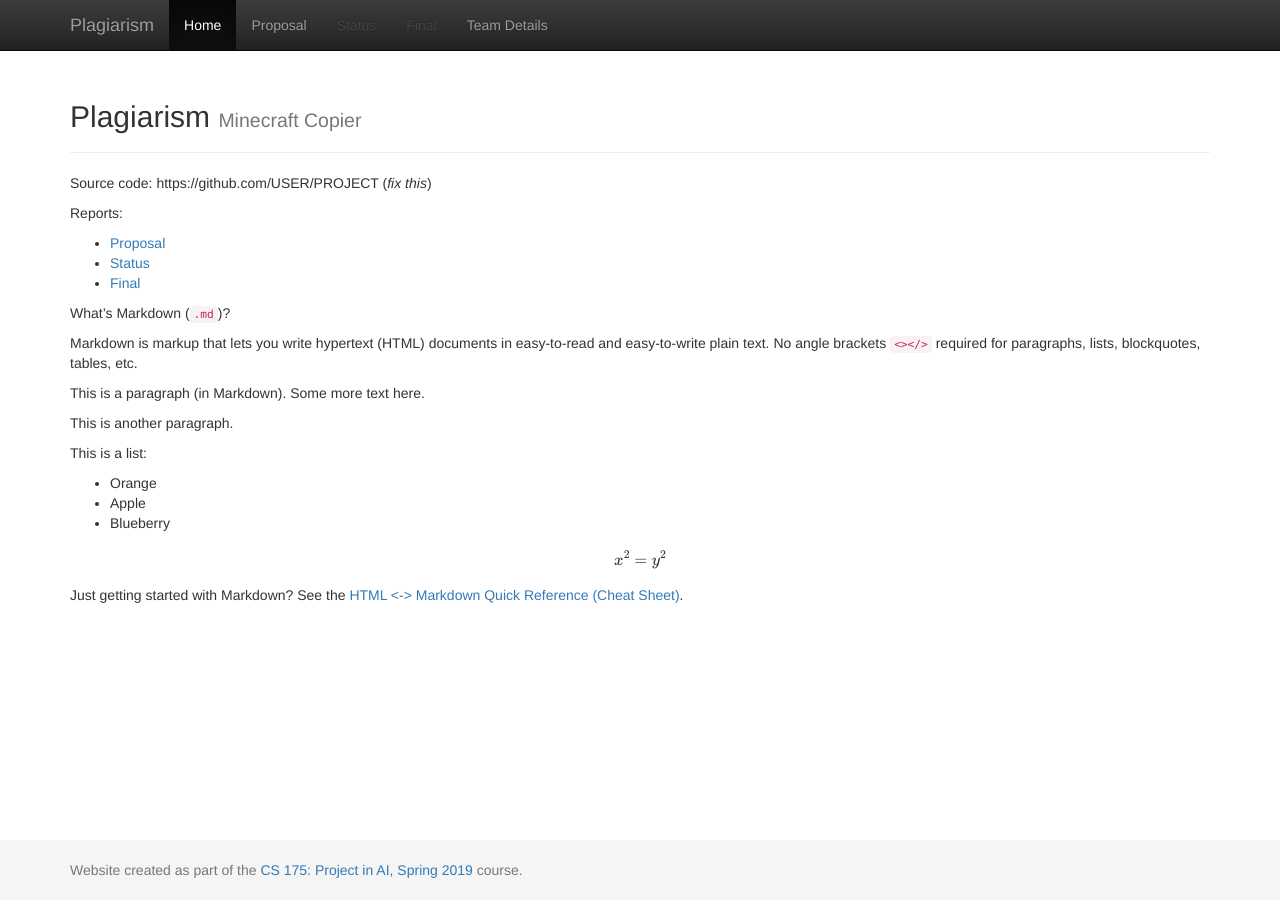
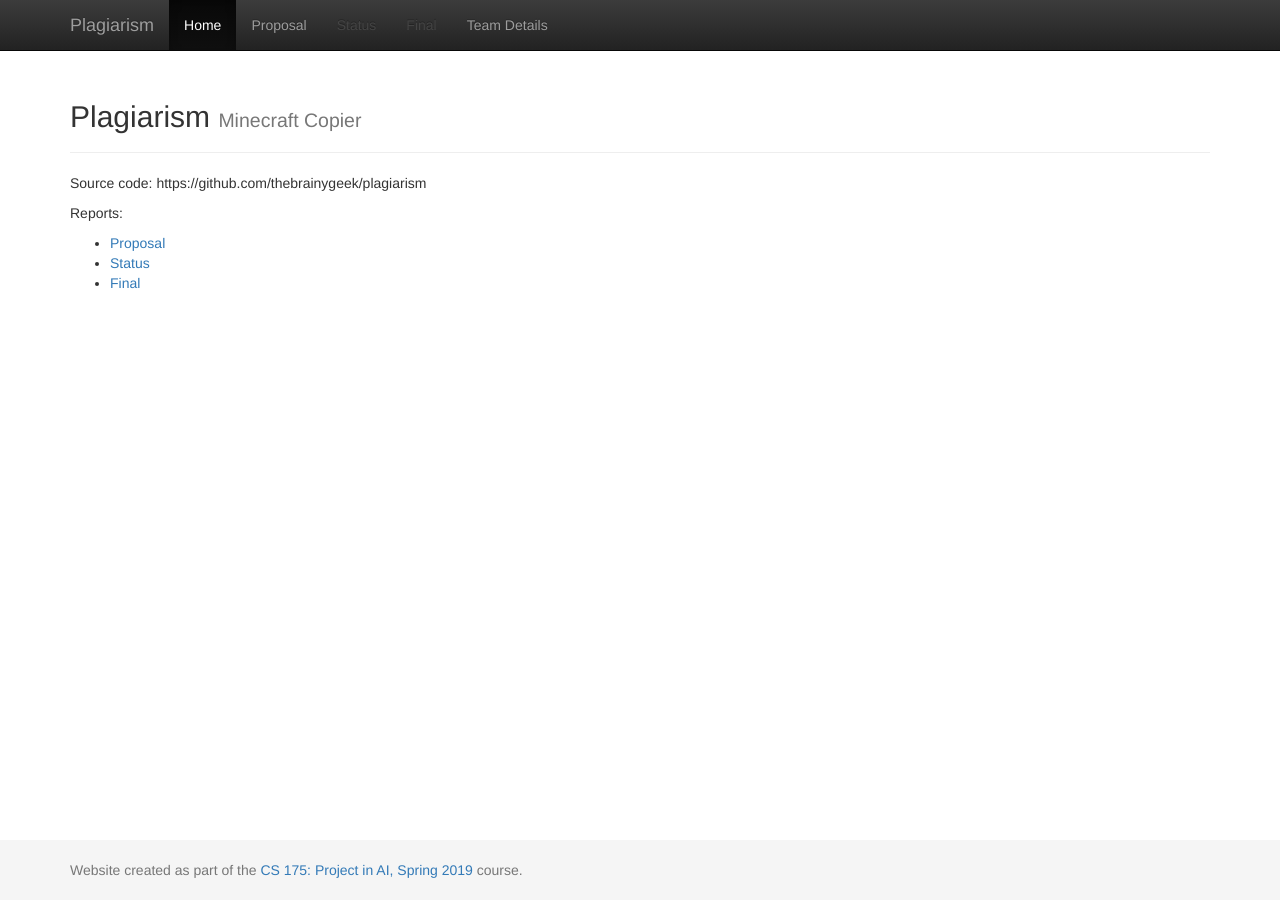
Before and after one commit to thebrainygeek/plagiarism, a Jekyll site: the page built from docs/index.md, in a window 1280 px wide. Built offline with Jekyll 4.4.1, drawn with Linux system fonts in a browser that asks for light colours; formulas are drawn with MathJax 3.

Commit message:
minor edits to front page

```diff
--- a/docs/index.md
+++ b/docs/index.md
@@ -3,38 +3,10 @@
 title:  Home
 ---
 
-Source code: https://github.com/USER/PROJECT (_fix this_)
+Source code: https://github.com/thebrainygeek/plagiarism
 
 Reports:
 
 - [Proposal](proposal.html)
 - [Status](status.html)
 - [Final](final.html)
-
-What's Markdown (`.md`)?
-
-Markdown is markup that lets you write hypertext (HTML) documents
-in easy-to-read and easy-to-write plain text.
-No angle brackets `<></>` required for
-paragraphs, lists, blockquotes, tables, etc.
-
-
-This is a paragraph (in Markdown). Some more
-text here.
-
-This is another paragraph.
-
-This is a list:
-
-- Orange
-- Apple
-- Blueberry
-
-$$x^2 = y^2$$
-
-
-Just getting started with Markdown?
-See the [HTML <-> Markdown Quick Reference (Cheat Sheet)][quickref].
-
-
-[quickref]: https://github.com/mundimark/quickrefs/blob/master/HTML.md
```
